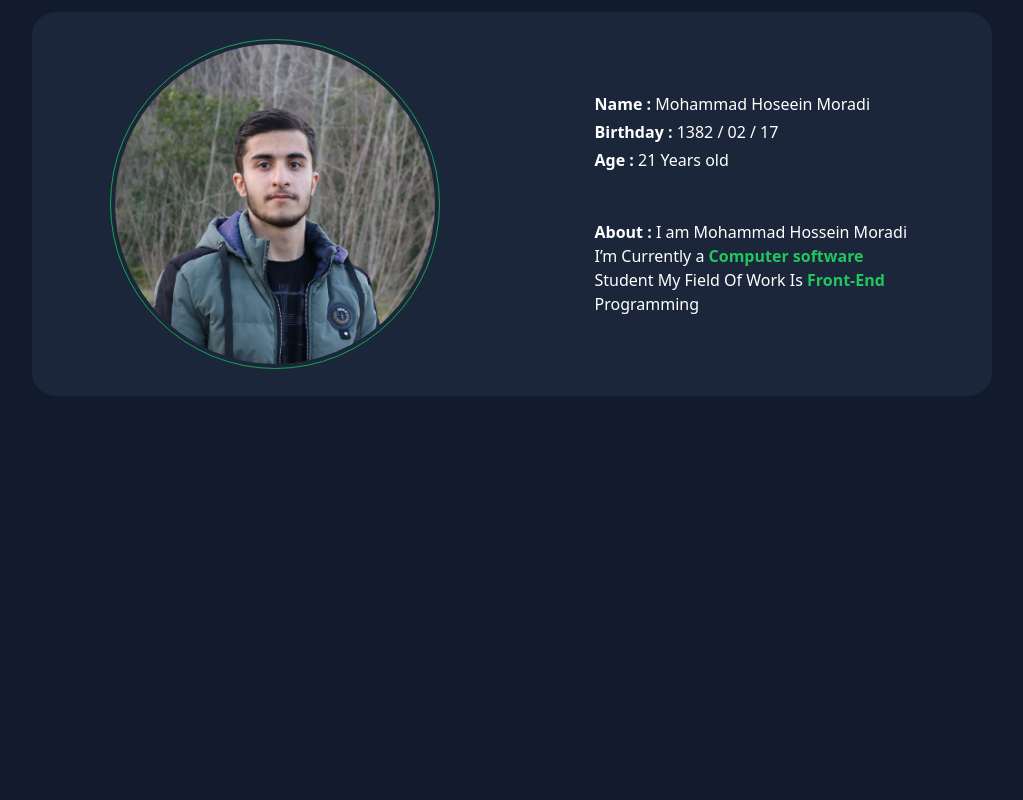
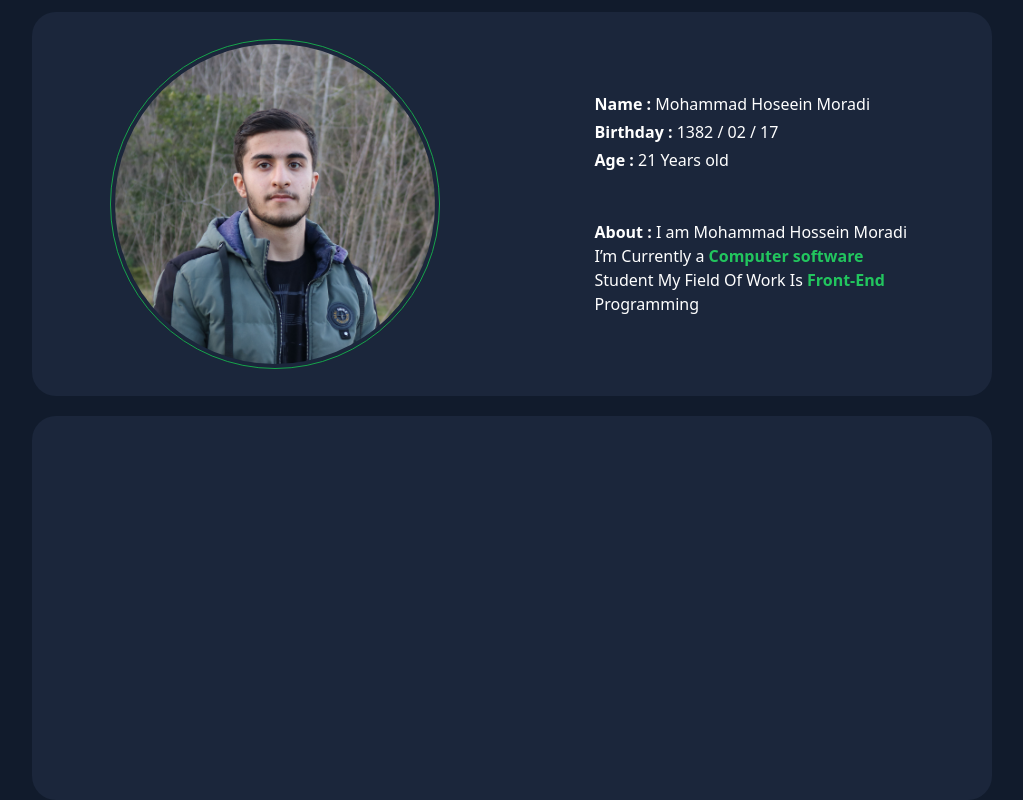
Before and after one commit to moradiweb-ir/moradiweb.ir, a React (Vite) app: page / in a window 1280 px wide. Shown: the part 180-980 px from the top of the page, without its empty margins (128-1151 px from the left). Before the commit the page ends 800 px from the top, so only its background shows below. Built offline with nearby package versions, Linux system fonts and the light colour scheme.

Commit message:
Add Folder Box_skills and File Box_skills.jsx and div box

```diff
--- a/src/App.jsx
+++ b/src/App.jsx
@@ -1,5 +1,6 @@
 import './App.css'
 import Box_Profile from './components/Box_profile/Box_profile'
+import Box_skills from './components/Box_skills/Box_skills'
 import Header from './components/Header/Header'
 import Menubar from './components/Menubar/Menubar'
 
@@ -11,6 +12,7 @@ function App() {
      <Header/>
      <Menubar/>
      <Box_Profile/>
+     <Box_skills/>
     </>
   )
 }
--- /dev/null
+++ b/src/components/Box_skills/Box_skills.jsx
@@ -0,0 +1,12 @@
+export default function Box_skills(){
+    return(
+        <div>
+             <div className="flex flex-wrap  justify-around  mt-5">
+            <div className="flex w-9/12 h-96
+     bg-boxblue rounded-3xl  shadow shadow-transparent
+      delay-50 hover:shadow-GRC transition-all delay-50">
+      </div>
+        </div>
+        </div>
+    )
+}
```
